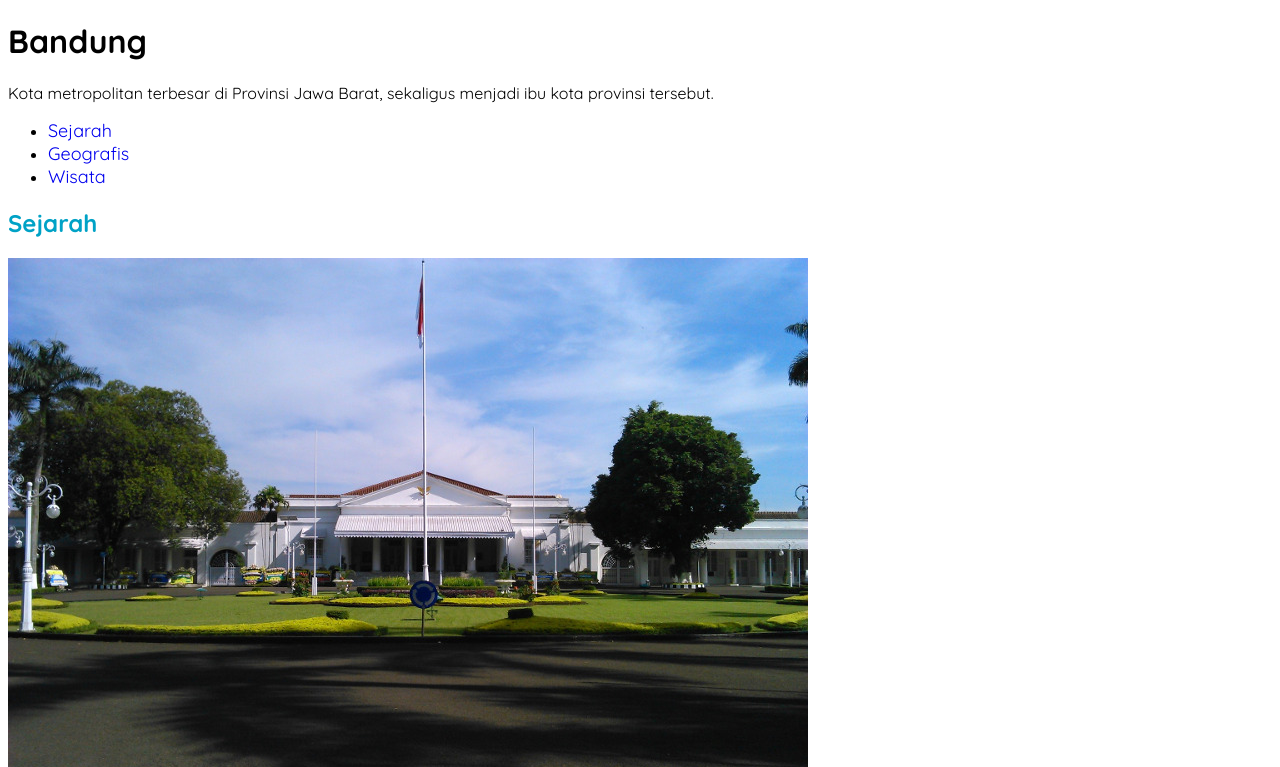
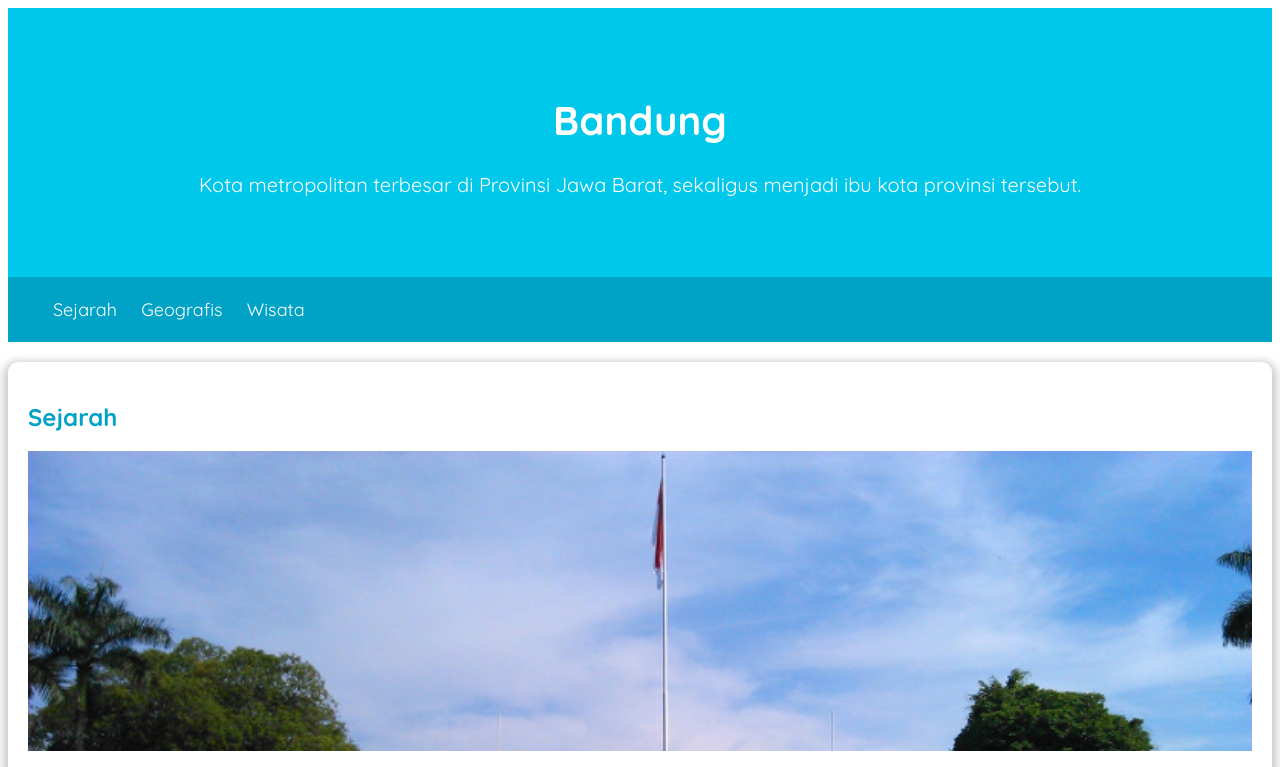
Before and after one commit to dyolin/Dicoding_Web, a plain HTML site: page index.html in a window 1280 px wide. Shown: the top 767 px of the page. Drawn offline with Linux system fonts and the light colour scheme.

Commit message:
menambahkan jumbotron dan style navigasi

```diff
--- a/index.html
+++ b/index.html
@@ -12,11 +12,13 @@
 </head>
 <body>
     <header>
-        <h1>Bandung</h1>
-        <p>
-            Kota metropolitan terbesar di Provinsi Jawa Barat, sekaligus menjadi ibu kota provinsi
-            tersebut.
-        </p>
+        <div class="jumbotron">
+            <h1>Bandung</h1>
+            <p>
+                Kota metropolitan terbesar di Provinsi Jawa Barat, sekaligus menjadi ibu kota provinsi
+                tersebut.
+            </p>
+        </div>
 
         <nav>
             <ul>
@@ -35,9 +37,9 @@
 
     <main>
         <div id="content">
-            <article id="sejarah">
+            <article id="sejarah" class="card">
                 <h2>Sejarah</h2>
-                <img src="image/history.jpg" alt="Sejarah">
+                <img src="image/history.jpg" alt="Sejarah" class="featured-image">
                 <p>
                     Kata Bandung berasal dari kata bendung atau bendungan karena terbendungnya Sungai Citarum oleh lava Gunung Tangkuban Perahu yang lalu
                     membentuk telaga. Legenda yang diceritakan oleh orang-orang tua di Bandung mengatakan bahwa nama Bandung diambil dari sebuah kendaran
@@ -54,9 +56,9 @@
                 </p>
             </article>
 
-            <article id="geografis">
+            <article id="geografis" class="card">
                 <h2>Geografis</h2>
-                <img src="image/geografis.jpg" alt="Geografis">
+                <img src="image/geografis.jpg" alt="Geografis" class="featured-image">
                 <p>
                     Kota Bandung dikelilingi oleh pegunungan, sehingga bentuk morfologi
                     wilayahnya bagaikan sebuah mangkok raksasa, secara geografis kota ini
@@ -74,7 +76,7 @@
                 </p>
             </article>
 
-            <article id="wisata">
+            <article id="wisata" class="card">
                 <h2>Wisata</h2>
                 <p>
                     Sejak dibukanya Jalan Tol Cipularang, kota Bandung telah menjadi tujuan
@@ -86,7 +88,7 @@
 
                 <section>
                     <h3>Farm House Lembang</h3>
-                    <img src="image/farm-house.jpg" alt="Farm House">
+                    <img src="image/farm-house.jpg" alt="Farm House" class="featured-image">
                     <p>
                         Berada di jalur utama Bandung-Lembang, Farm House menjadi objek wisata
                         yang tidak pernah sepi pengunjung. Selain karena letaknya strategis,
@@ -97,7 +99,7 @@
 
                 <section>
                     <h3>Observatorium Bosscha</h3>
-                    <img src="image/bosscha.jpg" alt="Bosscha">
+                    <img src="image/bosscha.jpg" alt="Bosscha" class="featured-image">
                     <p>
                         Memiliki beberapa teleskop, antara lain, Refraktor Ganda Zeiss, Schmidt
                         Bimasakti, Refraktor Bamberg, Cassegrain GOTO, dan Teleskop Surya.
@@ -113,7 +115,7 @@
         </div>
 
         <aside>
-            <article class="profile">
+            <article class="profile card">
                 <header>
                     <h2>Kota Bandung</h2>
                     <p>Kota Kembang Paris van Java</p>
--- a/style/style.css
+++ b/style/style.css
@@ -18,6 +18,7 @@ nav a{
     font-size: 18px;
     font-weight: 400;
     text-decoration: none;
+    color: white;
 }
 
 nav a:hover{
@@ -27,3 +28,41 @@ nav a:hover{
 .profile header{
     text-align: center;
 }
+
+.featured-image{
+    width: 100%;
+    max-height: 300px;
+    object-fit: cover;
+    object-position: top;
+}
+
+.profile img{
+    width: 200px;
+}
+
+.card{
+    box-shadow: 0 4px 8px 5px rgba(0, 0, 0, 0.2);
+    border-radius: 10px;
+    padding: 20px;
+    margin-top: 20px;
+    margin-bottom: 20px;
+}
+
+.jumbotron{
+    font-size: 20px;
+    padding: 60px;
+    background-color: #00c8eb;
+    text-align: center;
+    color: white;
+}
+
+nav li{
+    display: inline;
+    list-style-type: none;
+    margin-right: 20px;
+}
+
+nav{
+    background-color: #00a2c6;
+    padding: 5px;
+}
```
